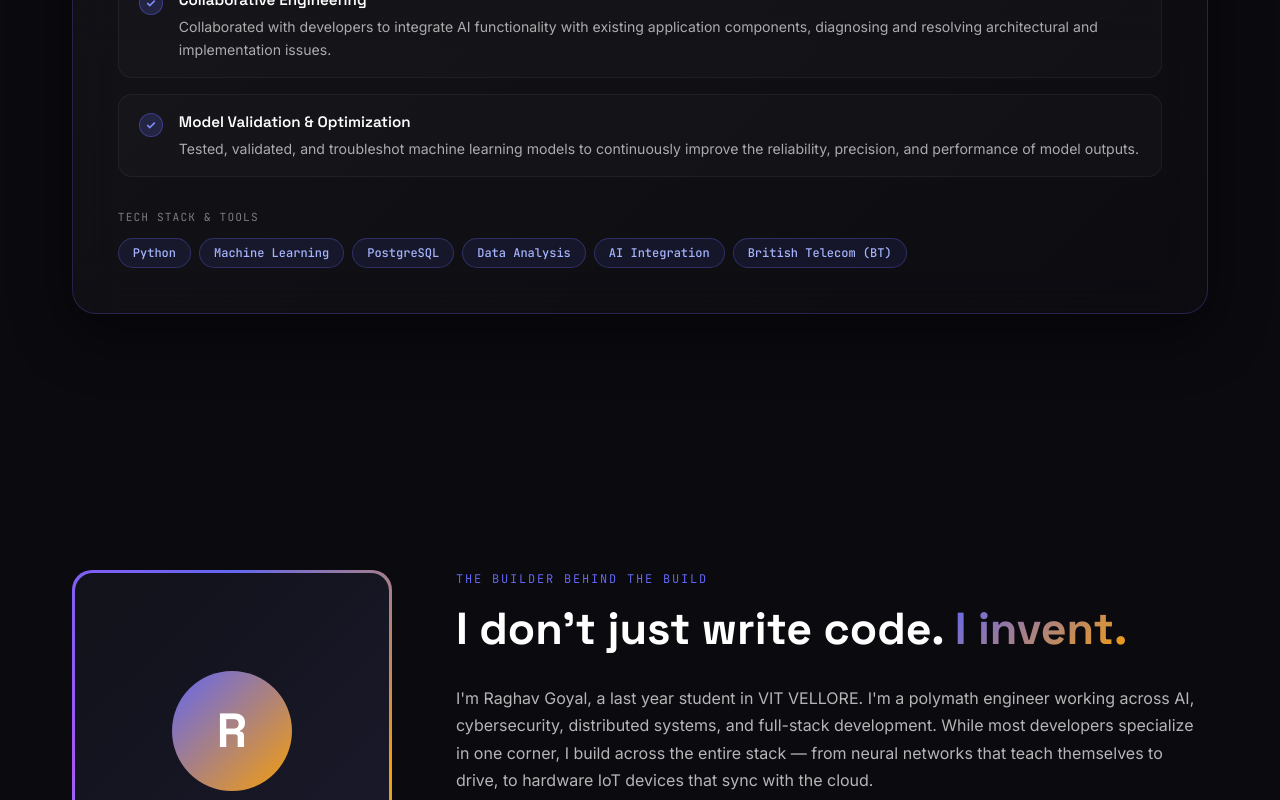
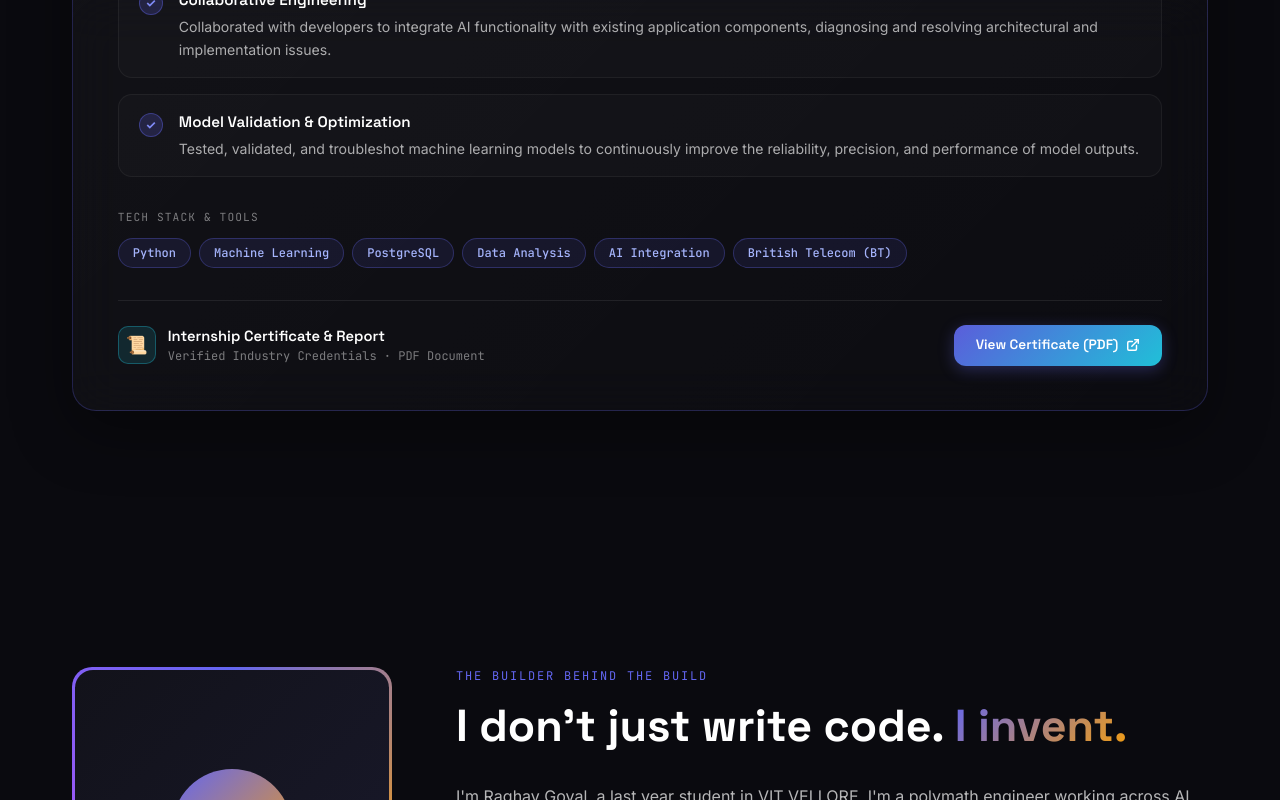
Before and after one commit to snowowl69/portfolio, a React (Vite) app: page / in a window 1280 px wide. Shown: the part 8458-9258 px from the top of the page. Built offline with nearby package versions, Linux system fonts and the light colour scheme.

Commit message:
feat: add direct verified internship certificate & report PDF link to Virtusa BT experience card

```diff
--- a/src/components/Experience.jsx
+++ b/src/components/Experience.jsx
@@ -40,6 +40,7 @@ const internshipData = [
       { label: 'Client', value: 'British Telecom (BT)' },
       { label: 'Focus', value: 'AI/ML & Enterprise Data' },
     ],
+    certificateUrl: 'https://drive.google.com/file/d/1kJnnk-oDYmZyJK5a5e1Kx3V9hLvQrGe9/view?usp=sharing',
   },
 ];
 
@@ -376,6 +377,84 @@ export default function Experience() {
                 ))}
               </div>
             </div>
+
+            {/* Certificate Verification / Documentation CTA */}
+            {exp.certificateUrl && (
+              <div
+                style={{
+                  marginTop: '2rem',
+                  paddingTop: '1.5rem',
+                  borderTop: '1px solid rgba(255, 255, 255, 0.08)',
+                  display: 'flex',
+                  alignItems: 'center',
+                  justifyContent: 'space-between',
+                  flexWrap: 'wrap',
+                  gap: '1rem',
+                }}
+              >
+                <div style={{ display: 'flex', alignItems: 'center', gap: '0.75rem' }}>
+                  <div
+                    style={{
+                      width: '38px',
+                      height: '38px',
+                      borderRadius: '10px',
+                      background: 'rgba(34, 211, 238, 0.12)',
+                      border: '1px solid rgba(34, 211, 238, 0.3)',
+                      display: 'flex',
+                      alignItems: 'center',
+                      justifyContent: 'center',
+                      fontSize: '1.1rem',
+                    }}
+                  >
+                    📜
+                  </div>
+                  <div>
+                    <div style={{ color: '#FFFFFF', fontSize: '0.92rem', fontWeight: 600, fontFamily: "'Space Grotesk', sans-serif" }}>
+                      Internship Certificate & Report
+                    </div>
+                    <div style={{ color: 'rgba(255, 255, 255, 0.45)', fontSize: '0.75rem', fontFamily: "'JetBrains Mono', monospace" }}>
+                      Verified Industry Credentials · PDF Document
+                    </div>
+                  </div>
+                </div>
+
+                <a
+                  href={exp.certificateUrl}
+                  target="_blank"
+                  rel="noopener noreferrer"
+                  style={{
+                    padding: '10px 22px',
+                    borderRadius: '12px',
+                    background: 'linear-gradient(135deg, rgba(99, 102, 241, 0.9), rgba(34, 211, 238, 0.9))',
+                    color: '#FFFFFF',
+                    fontSize: '0.85rem',
+                    fontWeight: 600,
+                    fontFamily: "'Space Grotesk', sans-serif",
+                    textDecoration: 'none',
+                    display: 'inline-flex',
+                    alignItems: 'center',
+                    gap: '8px',
+                    boxShadow: '0 4px 16px rgba(99, 102, 241, 0.3)',
+                    transition: 'all 0.25s ease',
+                  }}
+                  onMouseEnter={(e) => {
+                    e.currentTarget.style.transform = 'translateY(-2px)';
+                    e.currentTarget.style.boxShadow = '0 6px 22px rgba(34, 211, 238, 0.45)';
+                  }}
+                  onMouseLeave={(e) => {
+                    e.currentTarget.style.transform = 'translateY(0)';
+                    e.currentTarget.style.boxShadow = '0 4px 16px rgba(99, 102, 241, 0.3)';
+                  }}
+                >
+                  <span>View Certificate (PDF)</span>
+                  <svg width="14" height="14" viewBox="0 0 24 24" fill="none" stroke="currentColor" strokeWidth="2.5" strokeLinecap="round" strokeLinejoin="round">
+                    <path d="M18 13v6a2 2 0 0 1-2 2H5a2 2 0 0 1-2-2V8a2 2 0 0 1 2-2h6" />
+                    <polyline points="15 3 21 3 21 9" />
+                    <line x1="10" y1="14" x2="21" y2="3" />
+                  </svg>
+                </a>
+              </div>
+            )}
           </motion.div>
         ))}
       </div>
```
